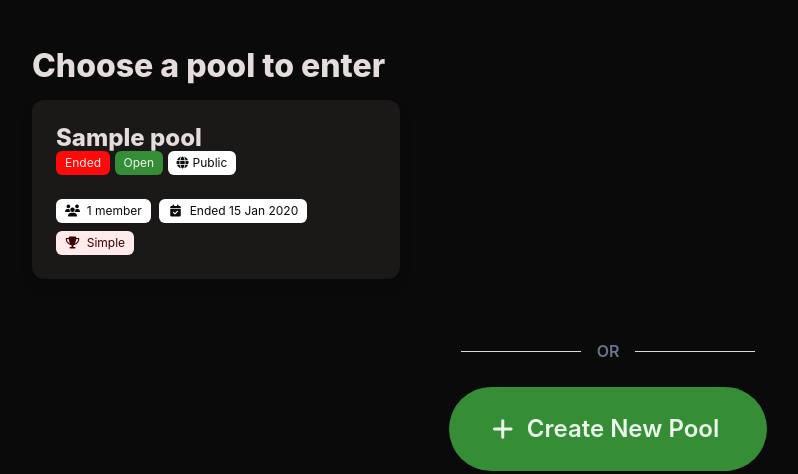
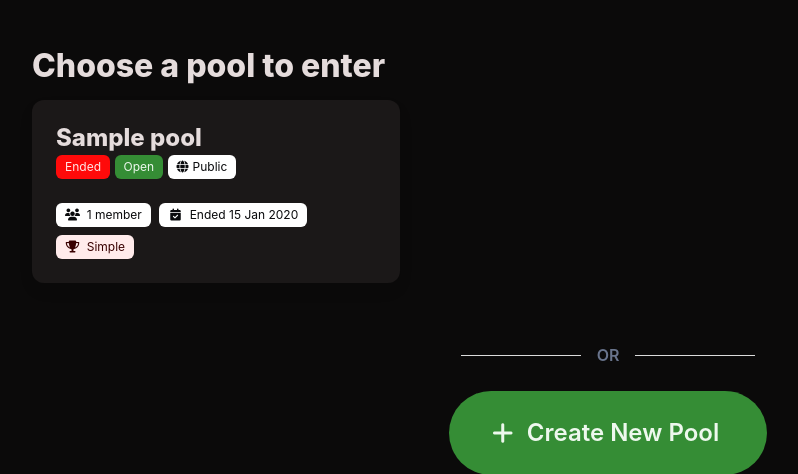
Before and after one commit to Victlebum/necroporra, a Django app: page /dashboard/ in a window 1280 px wide. Shown: the part 56-530 px from the top of the page, without its empty margins (32-830 px from the left). Run offline with Django 5.2, Linux system fonts and the light colour scheme; a user stored in the database is signed in; tables that the repository leaves empty hold one stand-in row (values such as "Sample post").

Commit message:
Adjust some margins

```diff
--- a/django/templates/necroporra/dashboard.html
+++ b/django/templates/necroporra/dashboard.html
@@ -20,7 +20,7 @@
         <a href="{% url 'pool_detail' slug=pool_data.pool.slug %}">
           <div class="card pool-card">
             <div class="card-content">
-              <p class="title is-4">{{ pool_data.pool.name }}</p>
+              <p class="title is-4 mb-1">{{ pool_data.pool.name }}</p>
               <p class="subtitle is-6">
                 {% if not pool_data.pool.is_pool_active %}
                   <span class="tag is-danger">Ended</span>
--- a/django/templates/necroporra/pool_detail.html
+++ b/django/templates/necroporra/pool_detail.html
@@ -11,7 +11,7 @@
       <div class="level-left">
         <div class="level-item">
           <div class="has-text-centered-mobile">
-            <h1 class="title">{{ pool.name }}</h1>
+            <h1 class="title mb-1">{{ pool.name }}</h1>
             <p class="subtitle">
               {% if can_share_invite_link %}
               <button
@@ -51,9 +51,7 @@
         {% endif %}
         <div class="level-item">
           <a href="{% url 'dashboard' %}" class="button">
-            <span class="icon">
-              <i class="fas fa-arrow-left"></i>
-            </span>
+            <span class="icon"><i class="fas fa-arrow-left"></i></span>
             <span>Back to Dashboard</span>
           </a>
         </div>
```
